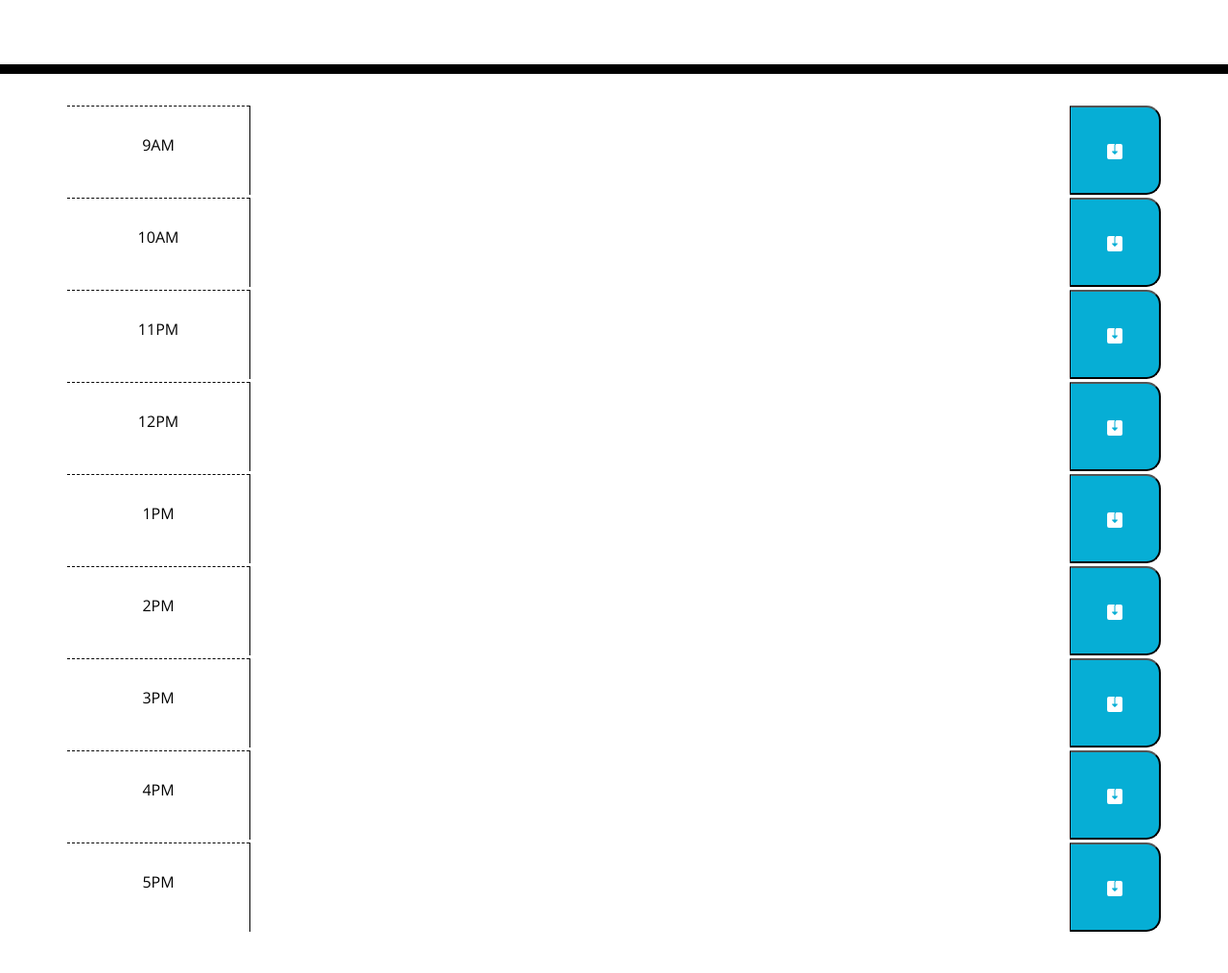
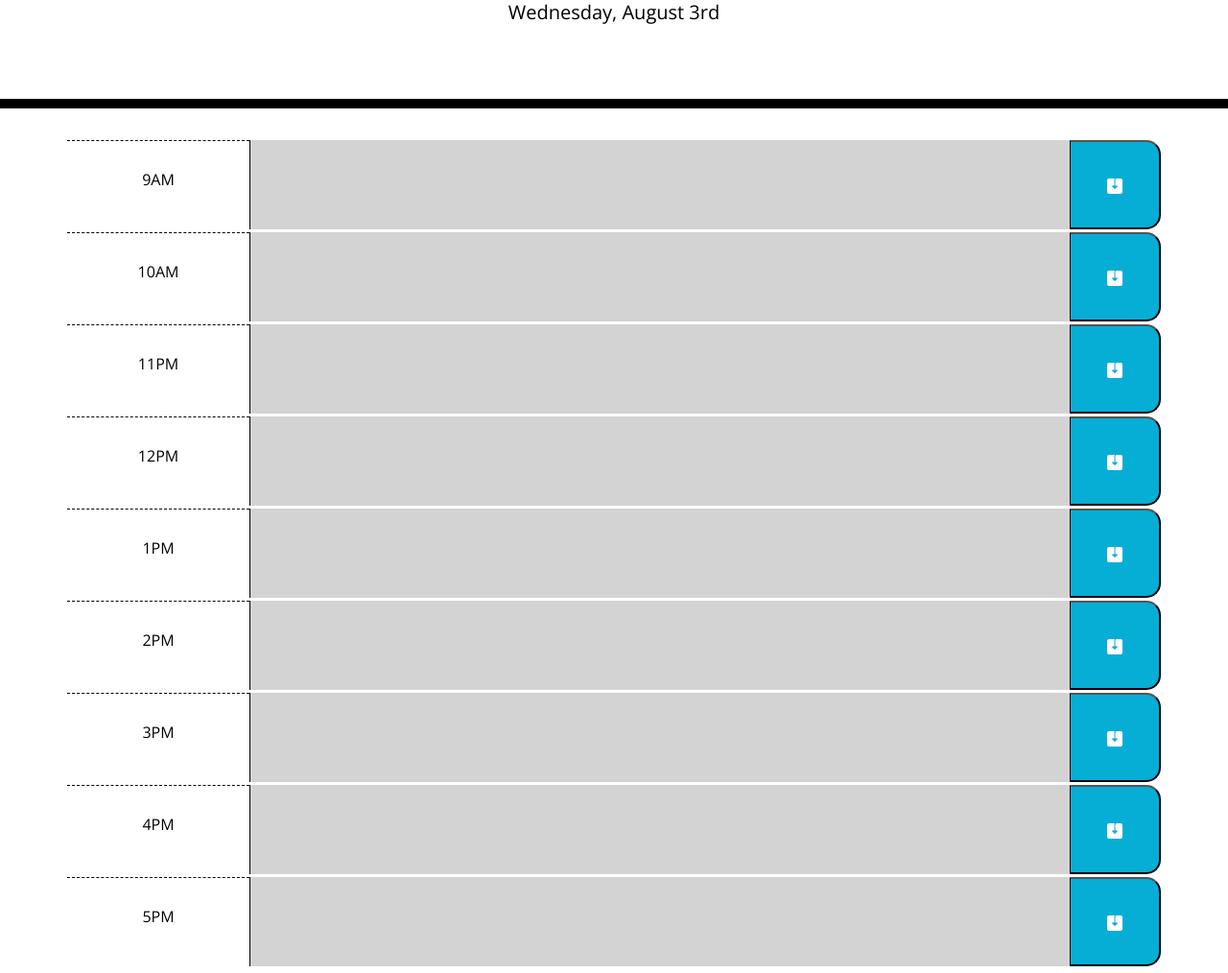
Before and after one commit to tyang896/daily-scheduler, a plain HTML site: page index.html in a window 1280 px wide. Shown: the part 191-1205 px from the top of the page at 96% size. Before the commit the page ends 1169 px from the top, so only its background shows below. Drawn offline with nearby package versions, Linux system fonts and the light colour scheme.

Commit message:
Add the following changes to index.html and script.js:
* Assign each time block a new class with a number value

* Add new script to show current date on webpage

* Add new script to color code time blocks

```diff
--- a/assets/js/script.js
+++ b/assets/js/script.js
@@ -1 +1,32 @@
-var main = $('.container');
+var $main = $('.container');
+var $currentDate = $('#currentDay');
+
+$currentDate.text(moment().format('dddd, MMMM Do'));
+
+function initalize(){
+    var currentHour = moment().format('H');//military time
+    for(var i = 9; i < 18; i++){//modify the '18' if you want to add more timeblocks in the future
+        if(i < currentHour){
+            $('textarea.' + i).addClass('past');
+        }else if(i == currentHour){
+            $('textarea.' + i).addClass('present');
+        } else{
+            $('textarea.' + i).addClass('future');
+        }
+    }
+}
+
+setInterval(function(){//This function runs every minute
+    var currentHour = moment().format('H');//military time
+    for(var i = 9; i < 18; i++){//modify the '9' if you want to add more timeblocks in the future
+        if(i == currentHour){
+            $main.children('time-block').children('.row').children('textarea' + '.' + i).addClass('present');
+        }else if(i < currentHour){
+            $main.children('time-block').children('.row').children('textarea' + '.' + i).addClass('past');
+        } else{
+            $main.children('time-block').children('.row').children('textarea' + '.' + i).addClass('future');
+        }
+    }
+}, 60000);
+
+initalize();
--- a/index.html
+++ b/index.html
@@ -35,7 +35,7 @@
           <div class="hour col-2">
             <p>9AM</p>
           </div>
-          <textarea class="description col mb-1 9AM"></textarea>
+          <textarea class="description col mb-1 9"></textarea>
           <button class="saveBtn col-1 mb-1"><svg xmlns="http://www.w3.org/2000/svg" width="16" height="16" fill="currentColor" class="bi bi-save2-fill" viewBox="0 0 16 16">
             <path d="M8.5 1.5A1.5 1.5 0 0 1 10 0h4a2 2 0 0 1 2 2v12a2 2 0 0 1-2 2H2a2 2 0 0 1-2-2V2a2 2 0 0 1 2-2h6c-.314.418-.5.937-.5 1.5v6h-2a.5.5 0 0 0-.354.854l2.5 2.5a.5.5 0 0 0 .708 0l2.5-2.5A.5.5 0 0 0 10.5 7.5h-2v-6z"/>
           </svg></button>
@@ -46,7 +46,7 @@
           <div class="hour col-2">
             <p>10AM</p>
           </div>
-          <textarea class="description col mb-1 10AM"></textarea>
+          <textarea class="description col mb-1 10"></textarea>
           <button class="saveBtn col-1 mb-1"><svg xmlns="http://www.w3.org/2000/svg" width="16" height="16" fill="currentColor" class="bi bi-save2-fill" viewBox="0 0 16 16">
             <path d="M8.5 1.5A1.5 1.5 0 0 1 10 0h4a2 2 0 0 1 2 2v12a2 2 0 0 1-2 2H2a2 2 0 0 1-2-2V2a2 2 0 0 1 2-2h6c-.314.418-.5.937-.5 1.5v6h-2a.5.5 0 0 0-.354.854l2.5 2.5a.5.5 0 0 0 .708 0l2.5-2.5A.5.5 0 0 0 10.5 7.5h-2v-6z"/>
           </svg></button>
@@ -57,7 +57,7 @@
           <div class="hour col-2">
             <p>11PM</p>
           </div>
-          <textarea class="description col mb-1 11PM"></textarea>
+          <textarea class="description col mb-1 11"></textarea>
           <button class="saveBtn col-1 mb-1"><svg xmlns="http://www.w3.org/2000/svg" width="16" height="16" fill="currentColor" class="bi bi-save2-fill" viewBox="0 0 16 16">
             <path d="M8.5 1.5A1.5 1.5 0 0 1 10 0h4a2 2 0 0 1 2 2v12a2 2 0 0 1-2 2H2a2 2 0 0 1-2-2V2a2 2 0 0 1 2-2h6c-.314.418-.5.937-.5 1.5v6h-2a.5.5 0 0 0-.354.854l2.5 2.5a.5.5 0 0 0 .708 0l2.5-2.5A.5.5 0 0 0 10.5 7.5h-2v-6z"/>
           </svg></button>
@@ -68,7 +68,7 @@
           <div class="hour col-2">
             <p>12PM</p>
           </div>
-          <textarea class="description col mb-1 12PM"></textarea>
+          <textarea class="description col mb-1 12"></textarea>
           <button class="saveBtn col-1 mb-1"><svg xmlns="http://www.w3.org/2000/svg" width="16" height="16" fill="currentColor" class="bi bi-save2-fill" viewBox="0 0 16 16">
             <path d="M8.5 1.5A1.5 1.5 0 0 1 10 0h4a2 2 0 0 1 2 2v12a2 2 0 0 1-2 2H2a2 2 0 0 1-2-2V2a2 2 0 0 1 2-2h6c-.314.418-.5.937-.5 1.5v6h-2a.5.5 0 0 0-.354.854l2.5 2.5a.5.5 0 0 0 .708 0l2.5-2.5A.5.5 0 0 0 10.5 7.5h-2v-6z"/>
           </svg></button>
@@ -79,7 +79,7 @@
           <div class="hour col-2">
             <p>1PM</p>
           </div>
-          <textarea class="description col mb-1 12PM"></textarea>
+          <textarea class="description col mb-1 13"></textarea>
           <button class="saveBtn col-1 mb-1"><svg xmlns="http://www.w3.org/2000/svg" width="16" height="16" fill="currentColor" class="bi bi-save2-fill" viewBox="0 0 16 16">
             <path d="M8.5 1.5A1.5 1.5 0 0 1 10 0h4a2 2 0 0 1 2 2v12a2 2 0 0 1-2 2H2a2 2 0 0 1-2-2V2a2 2 0 0 1 2-2h6c-.314.418-.5.937-.5 1.5v6h-2a.5.5 0 0 0-.354.854l2.5 2.5a.5.5 0 0 0 .708 0l2.5-2.5A.5.5 0 0 0 10.5 7.5h-2v-6z"/>
           </svg></button>
@@ -90,7 +90,7 @@
           <div class="hour col-2">
             <p>2PM</p>
           </div>
-          <textarea class="description col mb-1 12PM"></textarea>
+          <textarea class="description col mb-1 14"></textarea>
           <button class="saveBtn col-1 mb-1"><svg xmlns="http://www.w3.org/2000/svg" width="16" height="16" fill="currentColor" class="bi bi-save2-fill" viewBox="0 0 16 16">
             <path d="M8.5 1.5A1.5 1.5 0 0 1 10 0h4a2 2 0 0 1 2 2v12a2 2 0 0 1-2 2H2a2 2 0 0 1-2-2V2a2 2 0 0 1 2-2h6c-.314.418-.5.937-.5 1.5v6h-2a.5.5 0 0 0-.354.854l2.5 2.5a.5.5 0 0 0 .708 0l2.5-2.5A.5.5 0 0 0 10.5 7.5h-2v-6z"/>
           </svg></button>
@@ -101,7 +101,7 @@
           <div class="hour col-2">
             <p>3PM</p>
           </div>
-          <textarea class="description col mb-1 12PM"></textarea>
+          <textarea class="description col mb-1 15"></textarea>
           <button class="saveBtn col-1 mb-1"><svg xmlns="http://www.w3.org/2000/svg" width="16" height="16" fill="currentColor" class="bi bi-save2-fill" viewBox="0 0 16 16">
             <path d="M8.5 1.5A1.5 1.5 0 0 1 10 0h4a2 2 0 0 1 2 2v12a2 2 0 0 1-2 2H2a2 2 0 0 1-2-2V2a2 2 0 0 1 2-2h6c-.314.418-.5.937-.5 1.5v6h-2a.5.5 0 0 0-.354.854l2.5 2.5a.5.5 0 0 0 .708 0l2.5-2.5A.5.5 0 0 0 10.5 7.5h-2v-6z"/>
           </svg></button>
@@ -112,7 +112,7 @@
           <div class="hour col-2">
             <p>4PM</p>
           </div>
-          <textarea class="description col mb-1 12PM"></textarea>
+          <textarea class="description col mb-1 16"></textarea>
           <button class="saveBtn col-1 mb-1"><svg xmlns="http://www.w3.org/2000/svg" width="16" height="16" fill="currentColor" class="bi bi-save2-fill" viewBox="0 0 16 16">
             <path d="M8.5 1.5A1.5 1.5 0 0 1 10 0h4a2 2 0 0 1 2 2v12a2 2 0 0 1-2 2H2a2 2 0 0 1-2-2V2a2 2 0 0 1 2-2h6c-.314.418-.5.937-.5 1.5v6h-2a.5.5 0 0 0-.354.854l2.5 2.5a.5.5 0 0 0 .708 0l2.5-2.5A.5.5 0 0 0 10.5 7.5h-2v-6z"/>
           </svg></button>
@@ -123,7 +123,7 @@
           <div class="hour col-2">
             <p>5PM</p>
           </div>
-          <textarea class="description col mb-1 12PM"></textarea>
+          <textarea class="description col mb-1 17"></textarea>
           <button class="saveBtn col-1 mb-1"><svg xmlns="http://www.w3.org/2000/svg" width="16" height="16" fill="currentColor" class="bi bi-save2-fill" viewBox="0 0 16 16">
             <path d="M8.5 1.5A1.5 1.5 0 0 1 10 0h4a2 2 0 0 1 2 2v12a2 2 0 0 1-2 2H2a2 2 0 0 1-2-2V2a2 2 0 0 1 2-2h6c-.314.418-.5.937-.5 1.5v6h-2a.5.5 0 0 0-.354.854l2.5 2.5a.5.5 0 0 0 .708 0l2.5-2.5A.5.5 0 0 0 10.5 7.5h-2v-6z"/>
           </svg></button>
```
